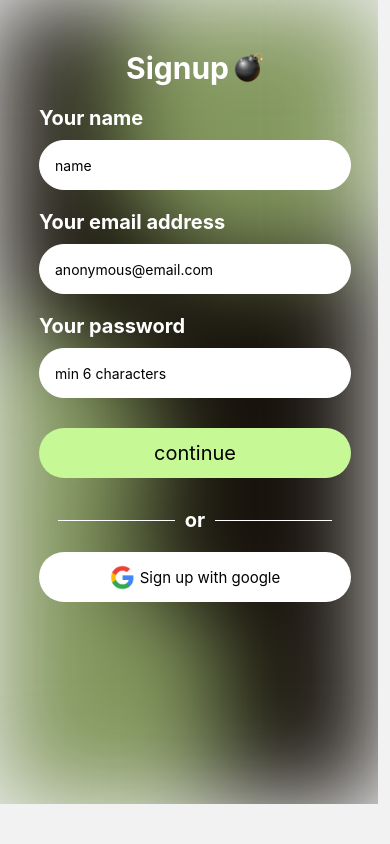
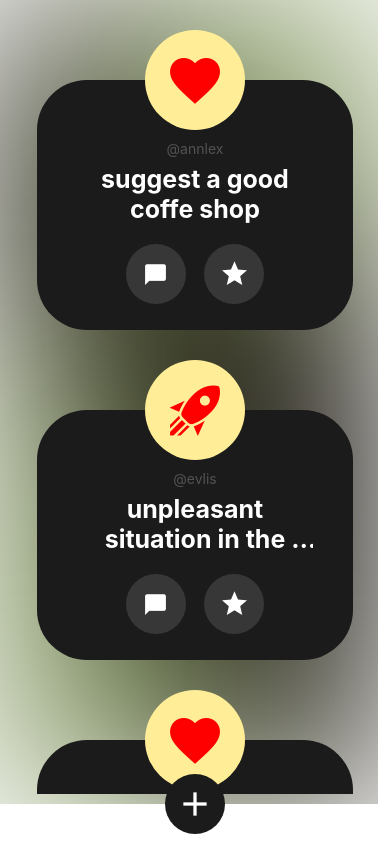
Before and after one commit to Muneeb244/Anonymous_Chat_App, a React Native app: screen /signup in a window 390 px wide. Built offline with nearby package versions, Linux system fonts and the light colour scheme.

Commit message:
completed auth and home list

```diff
--- a/App.js
+++ b/App.js
@@ -4,16 +4,17 @@ import { NavigationContainer } from '@react-navigation/native'
 import AuthNavigation from './src/navigations/AuthNavigation'
 import ForgotPassword from './src/screens/Auth/ForgotPassword'
 import OTP from './src/screens/Auth/OTP'
+import Home from './src/screens/main/Home'
 
 
 const App = () => {
   return (
-    <NavigationContainer>
-      <AuthNavigation />
-    </NavigationContainer>
-    // <View style={styles.container}>
-    //   <OTP />
-    // </View>
+    // <NavigationContainer>
+    //   <AuthNavigation />
+    // </NavigationContainer>
+    <View style={styles.container}>
+      <Home />
+    </View>
   )
 }
 
--- a/package.json
+++ b/package.json
@@ -18,12 +18,13 @@
     "formik": "^2.4.3",
     "react": "18.2.0",
     "react-native": "0.72.3",
+    "react-native-geolocation-service": "^5.3.1",
     "react-native-gesture-handler": "^2.12.1",
     "react-native-linear-gradient": "^2.8.0",
     "react-native-safe-area-context": "^4.7.1",
     "react-native-screens": "^3.23.0",
     "react-native-text-gradient": "^0.1.7",
-    "react-native-toast-notifications": "^",
+    "react-native-vector-icons": "^10.0.0",
     "yup": "^1.2.0"
   },
   "devDependencies": {
--- a/src/components/Background.js
+++ b/src/components/Background.js
@@ -1,9 +1,9 @@
 import { StyleSheet, Text, View, ImageBackground } from 'react-native'
 import React from 'react'
 
-const Background = ({ children, stylying }) => {
+const Background = ({ children }) => {
     return (
-        <ImageBackground source={require('../assets/background.png')} resizeMode='cover' style={styles.image} blurRadius={50} >
+        <ImageBackground source={require('../assets/background.png')} resizeMode='cover' style={styles.image} blurRadius={100} >
             {children}
         </ImageBackground>
     )
--- /dev/null
+++ b/src/components/Card.js
@@ -0,0 +1,77 @@
+import { StyleSheet, Text, View } from 'react-native'
+import React from 'react'
+import PostButton from './PostButton'
+import MaterialCommunityIcons from 'react-native-vector-icons/MaterialCommunityIcons'
+
+
+
+const Card = ({ name, post, iconName }) => {
+
+
+    return (
+        <View style={styles.cover}>
+            <View style={styles.parent}>
+                <View style={styles.avatar}>
+                    <MaterialCommunityIcons name={iconName} size={60} color='red' />
+                </View>
+                <Text style={styles.name}>@{name}</Text>
+                <Text style={styles.post} numberOfLines={2}>{post}</Text>
+                <View style={styles.button}>
+                    <PostButton name="message" />
+                    <PostButton name="star" />
+                </View>
+            </View>
+        </View>
+    )
+}
+
+export default Card
+
+const styles = StyleSheet.create({
+    cover: {
+        width: '90%',
+        height: 270,
+        justifyContent: 'center',
+        alignItems: 'center',
+        alignSelf: 'center',
+        // paddingTop: 40,
+        marginTop: 60,
+    },
+    parent: {
+        width: '90%',
+        height: 250,
+        backgroundColor: '#1B1B1B',
+        borderRadius: 50,
+        // justifyContent: 'space-around',
+        alignItems: 'center',
+    },
+    avatar: {
+        width: 100,
+        height: 100,
+        backgroundColor: '#FFEE97',
+        borderRadius: 60,
+        alignSelf: 'center',
+        marginTop: -50,
+        justifyContent: 'center',
+        alignItems: 'center',
+    },
+    name: {
+        color: '#535353',
+        marginTop: 10,
+    },
+    post: {
+        marginTop: 7,
+        textAlign: 'center',
+        width: '75%',
+        color: '#fff',
+        fontSize: 25,
+        fontWeight: 'bold',
+    },
+    button: {
+        marginTop: 20,
+        width: '50%',
+        height: 50,
+        flexDirection: 'row',
+        justifyContent: 'space-around'
+    }
+})
--- a/src/components/GoogleC.js
+++ b/src/components/GoogleC.js
@@ -3,7 +3,7 @@ import React from 'react'
 
 const GoogleC = ({label, signup, onPress}) => {
   return (
-    <TouchableOpacity style={[styles.container, signup && {backgroundColor: '#C6F896'}]} onPress={onPress}>
+    <TouchableOpacity style={[styles.container, {backgroundColor: signup ? '#C6F896' : '#fff'}]} onPress={onPress}>
       {!signup && <Image source={require('../assets/google.png')} style={styles.image} />}
       <Text style={styles.googleText}>{label}</Text>
     </TouchableOpacity>
@@ -32,5 +32,6 @@ const styles = StyleSheet.create({
     googleText: {
         marginLeft: 5,
         fontSize: 15,
+        color: "#000",
     }
 })
--- /dev/null
+++ b/src/components/PostButton.js
@@ -0,0 +1,24 @@
+import { StyleSheet, Text, TouchableOpacity, View } from 'react-native'
+import React from 'react'
+import MaterialCommunityIcons from 'react-native-vector-icons/MaterialCommunityIcons'
+
+const PostButton = ({name}) => {
+  return (
+    <TouchableOpacity style={styles.parent}>
+        <MaterialCommunityIcons name={name} size={name == "message" ? 25 : 30} color='#fff' />
+    </TouchableOpacity>
+  )
+}
+
+export default PostButton
+
+const styles = StyleSheet.create({
+    parent: {
+        backgroundColor: '#373737',
+        width: 60,
+        height: 60,
+        borderRadius: 30,
+        justifyContent: 'center',
+        alignItems: 'center',
+    }
+})
--- a/src/navigations/authNavigation.js
+++ b/src/navigations/authNavigation.js
@@ -6,6 +6,7 @@ import Login from '../screens/Auth/Login';
 import Signup from '../screens/Auth/Signup';
 import ForgotPassword from '../screens/Auth/ForgotPassword';
 import OTP from '../screens/Auth/OTP'
+import Home from '../screens/main/Home';
 
 const Stack = createNativeStackNavigator();
 
@@ -17,6 +18,7 @@ function AuthNavigation() {
       <Stack.Screen name="signup" component={Signup} />
       <Stack.Screen name="forgot" component={ForgotPassword} />
       <Stack.Screen name="otp" component={OTP} />
+      <Stack.Screen name="home" component={Home} />
     </Stack.Navigator>
   );
 }
--- a/src/screens/Auth/Login.js
+++ b/src/screens/Auth/Login.js
@@ -14,6 +14,7 @@ const Login = ({navigation}) => {
 
     const temp = (values) => {
         console.log(values)
+        navigation.navigate('home')
     }
 
     const loginSchema = yup.object().shape({
--- a/src/screens/Auth/OTP.js
+++ b/src/screens/Auth/OTP.js
@@ -6,7 +6,6 @@ import { useState } from 'react';
 import { Formik } from "formik";
 import * as yup from 'yup';
 import FormButton from '../../components/FormButton';
-// import { useToast } from "react-native-toast-notifications";
 
 const OTP = () => {
 
@@ -21,7 +20,6 @@ const OTP = () => {
     useEffect(() => {
         // showToastWithGravity()
         const interval = setInterval(() => {
-            console.log("inside function", count)
             if (count <= 0) {
                 // setResend(false);
                 return clearInterval(interval);
@@ -74,7 +72,7 @@ const OTP = () => {
                         <View style={styles.parent}>
                             <TextInput
                                 keyboardType='numeric'
-                                style={[styles.input, { borderWidth: values.otp1 || errors["otp1"] ? 2 : 0, borderColor: errors["otp1"] ? 'red' : values.otp1 ? '#000' : '#fff' }]}
+                                style={[styles.input, { borderWidth: values.otp1 || errors["otp1"] ? 2 : 0, borderColor: errors["otp1"] ? 'red' : values.otp1 ? 'green' : '#fff' }]}
                                 onChangeText={txt => {
                                     // handleChange('otp1')
                                     setFieldValue('otp1', txt)
@@ -87,7 +85,7 @@ const OTP = () => {
                             />
                             <TextInput
                                 keyboardType='numeric'
-                                style={[styles.input, { borderWidth: values.otp2 || errors["otp2"] ? 2 : 0, borderColor: errors["otp2"] ? 'red' : values.otp2 ? '#000' : '#fff' }]}
+                                style={[styles.input, { borderWidth: values.otp2 || errors["otp2"] ? 2 : 0, borderColor: errors["otp2"] ? 'red' : values.otp2 ? 'green' : '#fff' }]}
                                 onChangeText={txt => {
                                     // handleChange('otp2')
                                     setFieldValue('otp2', txt)
@@ -104,9 +102,8 @@ const OTP = () => {
                             />
                             <TextInput
                                 keyboardType='numeric'
-                                style={[styles.input, { borderWidth: values.otp3 || errors["otp3"] ? 2 : 0, borderColor: errors["otp3"] ? 'red' : values.otp3 ? '#000' : '#fff' }]}
+                                style={[styles.input, { borderWidth: values.otp3 || errors["otp3"] ? 2 : 0, borderColor: errors["otp3"] ? 'red' : values.otp3 ? 'green' : '#fff' }]}
                                 onChangeText={txt => {
-                                    // handleChange('otp3')
                                     setFieldValue('otp3', txt)
                                     if (txt.length === 1) return optRef4.current.focus();
                                     if (txt.length < 1) optRef2.current.focus();
@@ -114,16 +111,14 @@ const OTP = () => {
                                 onKeyPress={({ nativeEvent }) => {
                                     if (nativeEvent.key === 'Backspace') optRef2.current.focus();
                                 }}
-                                // onBlur={handleBlur('otp3')}
                                 value={values.otp3}
                                 ref={optRef3}
                                 maxLength={1}
                             />
                             <TextInput
                                 keyboardType='numeric'
-                                style={[styles.input, { borderWidth: values.otp4 || errors["otp4"] ? 2 : 0, borderColor: errors["otp4"] ? 'red' : values.otp4 ? '#000' : '#fff' }]}
+                                style={[styles.input, { borderWidth: values.otp4 || errors["otp4"] ? 2 : 0, borderColor: errors["otp4"] ? 'red' : values.otp4 ? 'green' : '#fff' }]}
                                 onChangeText={txt => {
-                                    // handleChange('otp4')
                                     setFieldValue('otp4', txt)
                                     if (txt.length < 1) return optRef3.current.focus();
                                 }}
--- a/src/screens/Auth/Signup.js
+++ b/src/screens/Auth/Signup.js
@@ -1,5 +1,5 @@
-import { Image, StyleSheet, Text, View, TextInput, KeyboardAvoidingView } from 'react-native'
-import React from 'react';
+import { Image, StyleSheet, Text, View, TextInput, KeyboardAvoidingView, PermissionsAndroid } from 'react-native'
+import React, { useEffect, useState } from 'react';
 import Background from '../../components/Background'
 import Input from '../../components/Input'
 import FormButton from '../../components/FormButton'
@@ -8,11 +8,60 @@ import ErrorMessage from '../../components/ErrorMessage';
 import { Formik } from "formik";
 // import { loginSchema } from '../../utils/yupSchemas';
 import * as yup from 'yup';
+import Geolocation from 'react-native-geolocation-service';
 
 const Signup = ({navigation}) => {
 
+    const [coordinates, setCoordinates] = useState({});
+
+
+    useEffect(() => {
+        requestLocationPermission();
+    }, [])
+
+    const requestLocationPermission = async () => {
+        try {
+            const granted = await PermissionsAndroid.request(
+                PermissionsAndroid.PERMISSIONS.ACCESS_FINE_LOCATION,
+                {
+                    title: 'Dadaboom Location Permission',
+                    message:
+                        'Dadaboom needs access to your location ',
+                    buttonNeutral: 'Ask Me Later',
+                    buttonNegative: 'Cancel',
+                    buttonPositive: 'OK',
+                },
+            );
+            if (granted === PermissionsAndroid.RESULTS.GRANTED) {
+                getLocation();
+            } else {
+                alert('Please allow location permission');
+                // requestLocationPermission();
+                navigation.replace('started')
+            }
+        } catch (err) {
+            console.warn(err);
+        }
+    };
+
+    const getLocation = () => {
+        Geolocation.getCurrentPosition(
+            (position) => {
+                setCoordinates({
+                    latitude: position.coords.latitude,
+                    longitude: position.coords.longitude
+                })
+            },
+            (error) => {
+                console.log(error.code, error.message);
+            },
+            { enableHighAccuracy: true, timeout: 15000, maximumAge: 10000 }
+        );
+    }
 
     const temp = (values) => {
+        values.coordinates = coordinates;
+        console.log(values),
         navigation.navigate('otp')
     }
 
@@ -38,7 +87,7 @@ const Signup = ({navigation}) => {
                         <View style={styles.parent}>
                             <Text style={styles.label}>Your name</Text>
                             <TextInput
-                                type='name'
+                                keyboardType='default'
                                 style={styles.input}
                                 placeholder='name'
                                 onChangeText={handleChange('name')}
@@ -53,7 +102,7 @@ const Signup = ({navigation}) => {
                         <View style={styles.parent}>
                             <Text style={styles.label}>Your email address</Text>
                             <TextInput
-                                type='email'
+                                keyboardType='email-address'
                                 style={styles.input}
                                 placeholder='anonymous@email.com'
                                 onChangeText={handleChange('email')}
@@ -68,7 +117,7 @@ const Signup = ({navigation}) => {
                         <View style={styles.parent}>
                             <Text style={styles.label}>Your password</Text>
                             <TextInput
-                                type='password'
+                                keyboardType='default'
                                 style={styles.input}
                                 placeholder='min 6 characters'
                                 onChangeText={handleChange('password')}
--- a/src/screens/GettingStarted.js
+++ b/src/screens/GettingStarted.js
@@ -31,13 +31,13 @@ const GettingStarted = ({navigation}) => {
             position: 'absolute',
             top: height * 0.18,
             left: -height * 0.11,
-            height: height * 0.3,
+            height: height * 0.2,
             width: width * 1.5,
         },
         line3: {
             position: 'absolute',
             top: height * 0.36,
-            left: -height * 0.11,
+            left: -height * 0.09,
             height: height * 0.3,
             width: width * 1.5,
             color: '#C6F896'
--- /dev/null
+++ b/src/screens/main/Home.js
@@ -0,0 +1,82 @@
+import { FlatList, StyleSheet, Text, TouchableOpacity, View, useWindowDimensions } from 'react-native'
+import React from 'react'
+import Background from '../../components/Background'
+import Card from '../../components/Card'
+import MaterialCommunityIcons from 'react-native-vector-icons/MaterialCommunityIcons'
+
+
+const Home = () => {
+
+    const { width, height } = useWindowDimensions();
+    console.log(width/2)
+
+    const list = [
+        {
+            id: 1,
+            name: 'annlex',
+            post: 'suggest a good coffe shop',
+            iconName: 'heart'
+        },
+        {
+            id: 2,
+            name: 'evlis',
+            post: 'unpleasant situation in the gym',
+            iconName: 'rocket-launch'
+
+        },
+        {
+            id: 3,
+            name: 'meverik',
+            post: 'suggest a good intenet cafe',
+            iconName: 'heart'
+        },
+    ]
+
+
+    const styles = StyleSheet.create({
+        list: {
+            flex: 1,
+            paddingTop: 10,
+            marginBottom: 50,
+        },
+        container: {
+            width: '100%',
+            height: '100%',
+        },
+        floatingButton: {
+            width: 60,
+            height: 60,
+            backgroundColor: '#1B1B1B',
+            borderRadius: 30,
+            position: 'absolute',
+            bottom: 10,
+            left: '50%',
+            transform: [{ translateX: -30 }],
+            justifyContent: 'center',
+            alignItems: 'center',
+
+        }
+    })
+
+    return (
+        <Background>
+            <FlatList
+                contentContainerStyle={{paddingBottom: 50}}
+                style={styles.list}
+                data={list}
+                keyExtractor={(item) => item.id.toString()}
+                renderItem={({ item }) => {
+                    return (
+                        <Card name={item.name} post={item.post} iconName={item.iconName} />
+                    )
+                }}
+            />
+            <TouchableOpacity style={styles.floatingButton}>
+                <MaterialCommunityIcons name='plus' size={40} color='#fff' />
+
+            </TouchableOpacity>
+        </Background>
+    )
+}
+
+export default Home
```
Also changed, not shown: 5 other files (tests, documents, lock files or other folders).
